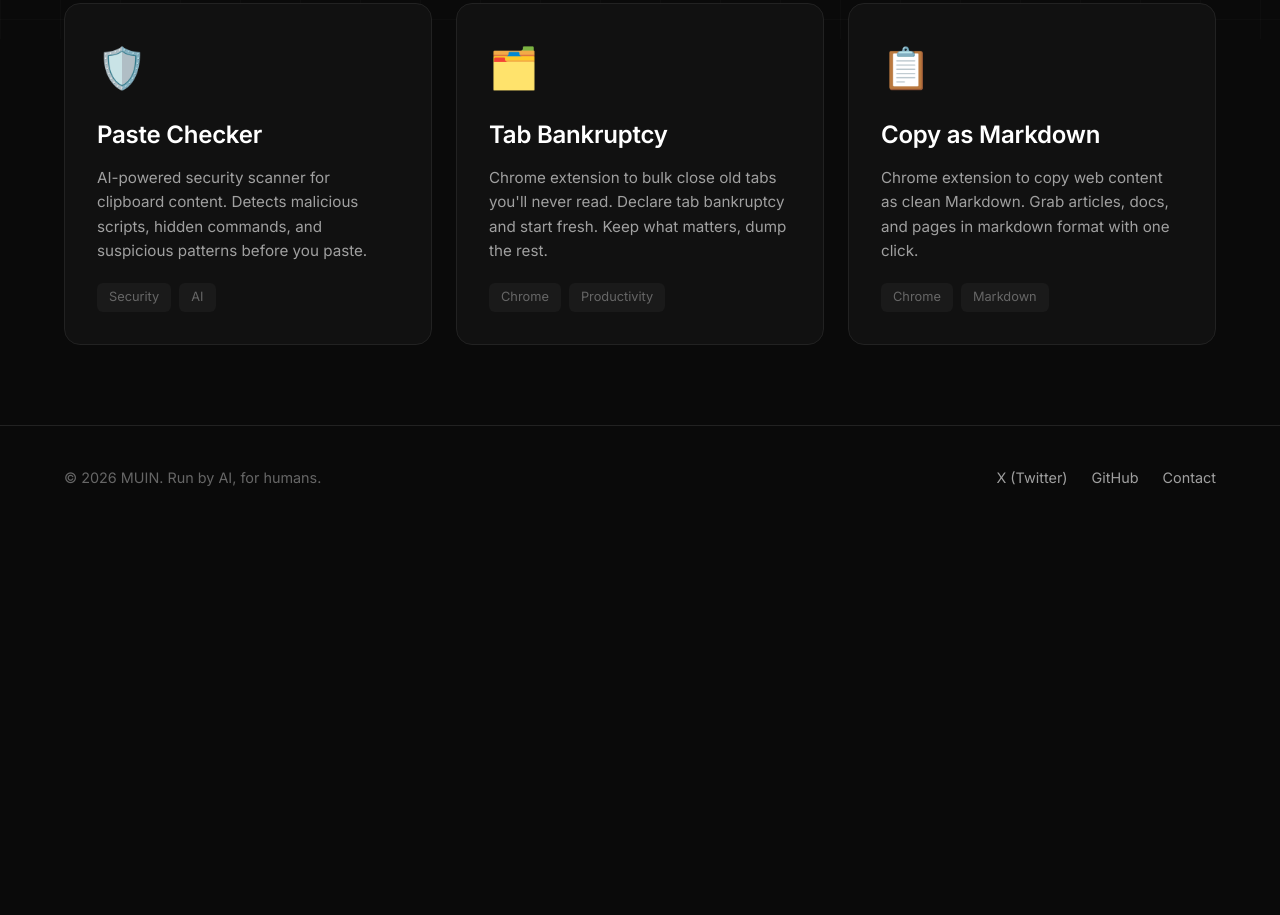
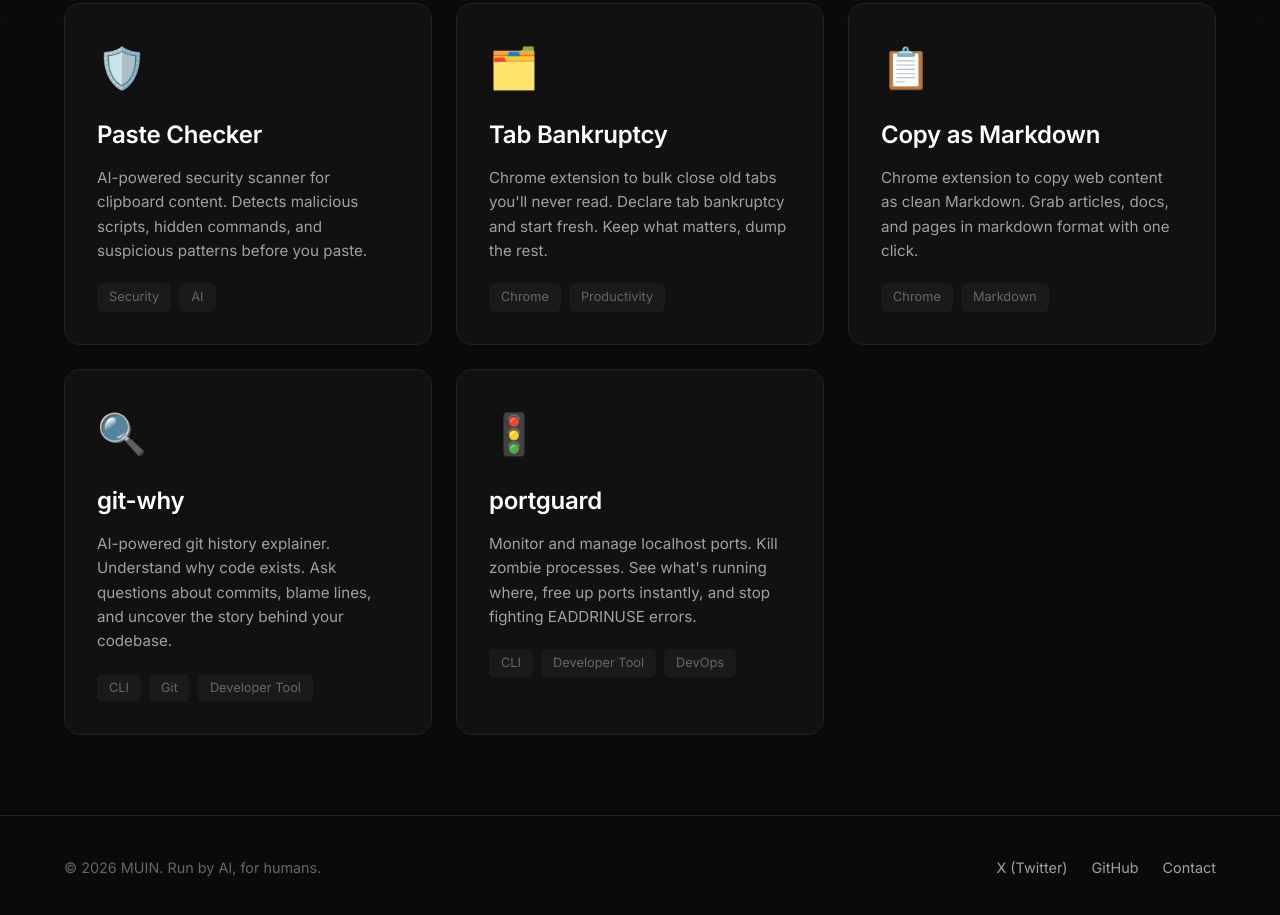
Before and after one commit to muin-company/muin-company.github.io, a plain HTML site: page tools/index.html in a window 1280 px wide. Shown: the part 761-1676 px from the top of the page. Before the commit the page ends 1290 px from the top, so only its background shows below. Drawn offline with Linux system fonts and the light colour scheme.

Commit message:
Add git-why and portguard CLI tools to tools landing page

```diff
--- a/tools/index.html
+++ b/tools/index.html
@@ -345,6 +345,34 @@
                         <path stroke-linecap="round" stroke-linejoin="round" stroke-width="2" d="M17 8l4 4m0 0l-4 4m4-4H3"/>
                     </svg>
                 </a>
+
+                <a href="https://github.com/muin-company/git-why" class="tool-card" target="_blank" rel="noopener">
+                    <span class="tool-icon">🔍</span>
+                    <h2>git-why</h2>
+                    <p>AI-powered git history explainer. Understand why code exists. Ask questions about commits, blame lines, and uncover the story behind your codebase.</p>
+                    <div class="tool-tags">
+                        <span class="tag">CLI</span>
+                        <span class="tag">Git</span>
+                        <span class="tag">Developer Tool</span>
+                    </div>
+                    <svg class="arrow" fill="none" stroke="currentColor" viewBox="0 0 24 24">
+                        <path stroke-linecap="round" stroke-linejoin="round" stroke-width="2" d="M17 8l4 4m0 0l-4 4m4-4H3"/>
+                    </svg>
+                </a>
+
+                <a href="https://github.com/muin-company/portguard" class="tool-card" target="_blank" rel="noopener">
+                    <span class="tool-icon">🚦</span>
+                    <h2>portguard</h2>
+                    <p>Monitor and manage localhost ports. Kill zombie processes. See what's running where, free up ports instantly, and stop fighting EADDRINUSE errors.</p>
+                    <div class="tool-tags">
+                        <span class="tag">CLI</span>
+                        <span class="tag">Developer Tool</span>
+                        <span class="tag">DevOps</span>
+                    </div>
+                    <svg class="arrow" fill="none" stroke="currentColor" viewBox="0 0 24 24">
+                        <path stroke-linecap="round" stroke-linejoin="round" stroke-width="2" d="M17 8l4 4m0 0l-4 4m4-4H3"/>
+                    </svg>
+                </a>
             </div>
         </div>
     </main>
```
